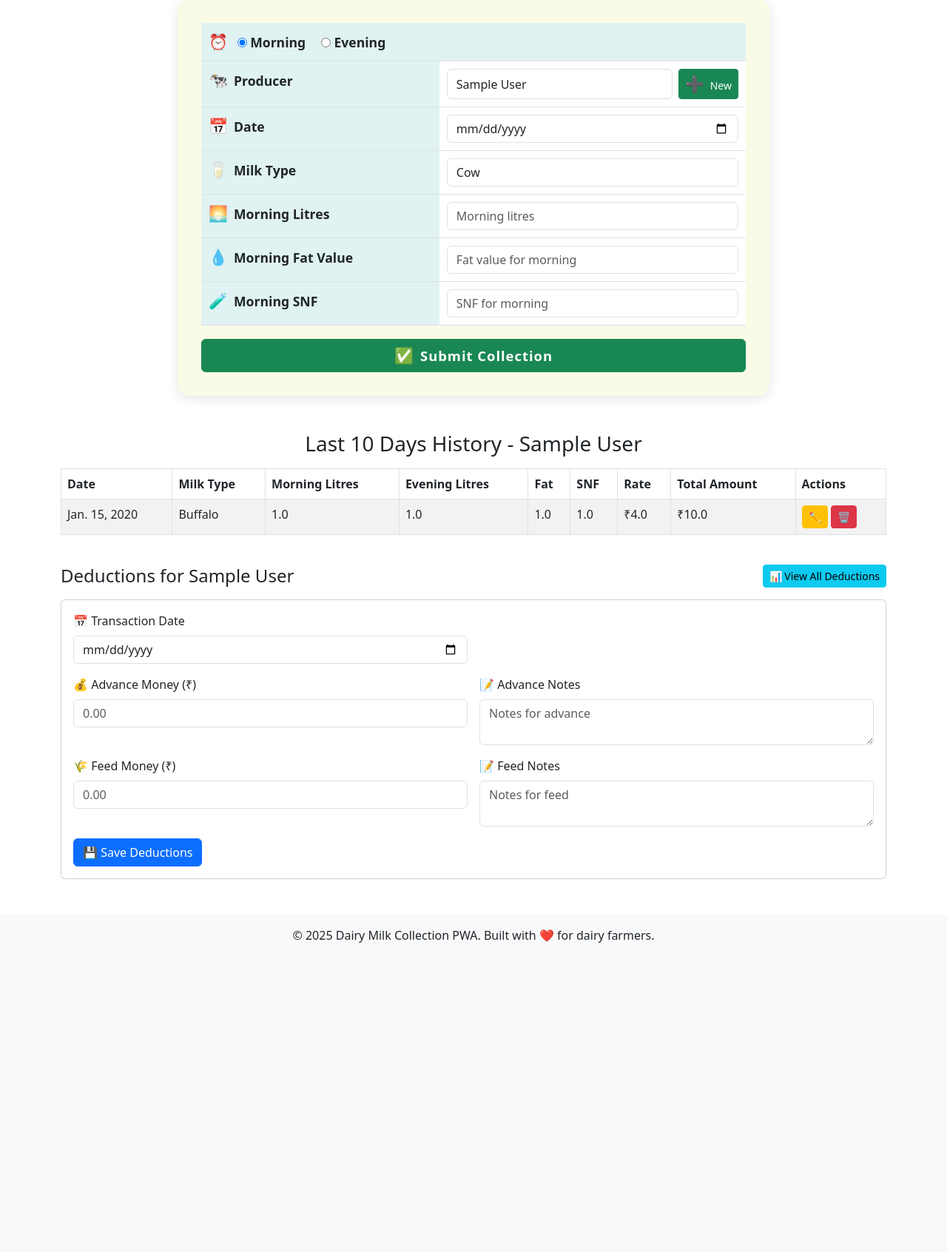
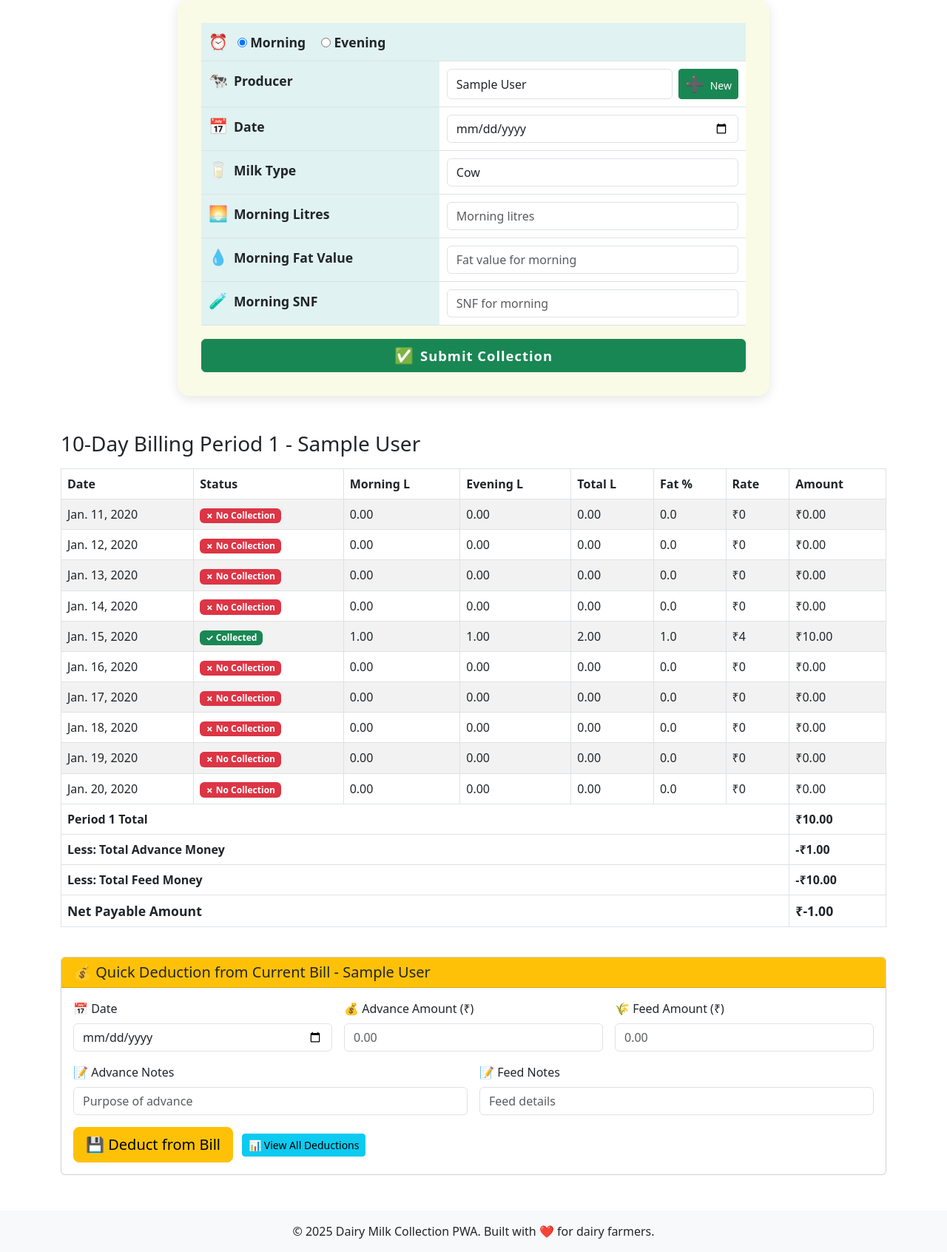
Before and after one commit to vaibhavpatill/Milk-collection-dairy-platform, a Django app: page /milk/collect/?producer=1 in a window 1280 px wide. Shown: the part 304-1996 px from the top of the page at 74% size. Before the commit the page ends 1578 px from the top, so only its background shows below. Run offline with Django 5.2, Linux system fonts and the light colour scheme; a user stored in the database is signed in; tables that the repository leaves empty hold one stand-in row (values such as "Sample post").

Commit message:
Add rolling 10-day billing periods with navigation and period-based deductions

```diff
--- a/core/templates/core/collect_milk.html
+++ b/core/templates/core/collect_milk.html
@@ -183,81 +183,123 @@ function updateRate() {
         <strong>Total Amount:</strong> ₹{{ total_amount }}
     </div>
 {% endif %}
-{% if selected_producer and collections %}
-<h3 class="mt-5 mb-3 text-center">Last 10 Days History - {{ selected_producer.full_name }}</h3>
+{% if selected_producer and ten_days_summary %}
+<div class="d-flex justify-content-between align-items-center mt-5 mb-3">
+  <h3 class="mb-0">10-Day Billing Period {{ current_period }} - {{ selected_producer.full_name }}</h3>
+  <div class="btn-group">
+    {% if has_previous %}
+      <a href="?producer={{ selected_producer.id }}&period={{ current_period }}" class="btn btn-outline-primary btn-sm">← Previous 10 Days</a>
+    {% endif %}
+    {% if has_next %}
+      <a href="?producer={{ selected_producer.id }}&period={{ current_period|add:'-2' }}" class="btn btn-outline-primary btn-sm">Next 10 Days →</a>
+    {% endif %}
+    {% if current_period > 1 %}
+      <a href="?producer={{ selected_producer.id }}&period=0" class="btn btn-primary btn-sm">Current Period</a>
+    {% endif %}
+  </div>
+</div>
 <div class="table-responsive">
   <table class="table table-bordered table-striped">
     <thead style="background:#e0f2f1;">
       <tr>
         <th>Date</th>
-        <th>Milk Type</th>
-        <th>Morning Litres</th>
-        <th>Evening Litres</th>
-        <th>Fat</th>
-        <th>SNF</th>
+        <th>Status</th>
+        <th>Morning L</th>
+        <th>Evening L</th>
+        <th>Total L</th>
+        <th>Fat %</th>
         <th>Rate</th>
-        <th>Total Amount</th>
-        <th>Actions</th>
+        <th>Amount</th>
       </tr>
     </thead>
     <tbody>
-      {% for c in collections %}
-      <tr>
-        <td>{{ c.date }}</td>
-        <td>{{ c.get_milk_type_display }}</td>
-        <td>{{ c.morning_litres }}</td>
-        <td>{{ c.evening_litres }}</td>
-        <td>{{ c.fat_value }}</td>
-        <td>{{ c.snf }}</td>
-        <td>₹{{ c.rate }}</td>
-        <td>₹{{ c.total_amount }}</td>
+      {% for day in ten_days_summary %}
+      <tr {% if not day.has_collection %}style="background-color: #ffebee;"{% endif %}>
+        <td>{{ day.date }}</td>
         <td>
-          <a href="/milk/edit/{{ c.id }}/?producer={{ selected_producer.id }}" class="btn btn-sm btn-warning">✏️</a>
-          <a href="/milk/delete/{{ c.id }}/?producer={{ selected_producer.id }}" class="btn btn-sm btn-danger" onclick="return confirm('Delete this record?')">🗑️</a>
+          {% if day.has_collection %}
+            <span class="badge bg-success">✓ Collected</span>
+          {% else %}
+            <span class="badge bg-danger">✗ No Collection</span>
+          {% endif %}
         </td>
+        <td>{{ day.morning_litres|floatformat:2 }}</td>
+        <td>{{ day.evening_litres|floatformat:2 }}</td>
+        <td>{{ day.total_litres|floatformat:2 }}</td>
+        <td>{{ day.fat_value|floatformat:1 }}</td>
+        <td>₹{{ day.rate|floatformat:0 }}</td>
+        <td>₹{{ day.amount|floatformat:2 }}</td>
       </tr>
-      {% empty %}
-      <tr><td colspan="9">No records found</td></tr>
       {% endfor %}
     </tbody>
+    <tfoot style="background:#e8f5e8; font-weight:bold;">
+      <tr>
+        <td colspan="7">Period {{ current_period }} Total</td>
+        <td>₹{{ billing_total|floatformat:2 }}</td>
+      </tr>
+      {% if current_period == 1 %}
+      <tr style="background:#fff3e0;">
+        <td colspan="7">Less: Total Advance Money</td>
+        <td>-₹{{ total_advance|floatformat:2 }}</td>
+      </tr>
+      <tr style="background:#fff3e0;">
+        <td colspan="7">Less: Total Feed Money</td>
+        <td>-₹{{ total_feed|floatformat:2 }}</td>
+      </tr>
+      <tr style="background:#c8e6c9; font-size:1.1rem;">
+        <td colspan="7"><strong>Net Payable Amount</strong></td>
+        <td><strong>₹{{ net_payable|floatformat:2 }}</strong></td>
+      </tr>
+      {% else %}
+      <tr style="background:#e3f2fd;">
+        <td colspan="8"><em>Note: Deductions are only shown for the current billing period</em></td>
+      </tr>
+      {% endif %}
+    </tfoot>
   </table>
 </div>
 
+<!-- Quick Deduction from Bill - Only show for current period -->
+{% if current_period == 1 %}
 <div class="mt-4">
-  <div class="d-flex justify-content-between align-items-center mb-3">
-    <h4 class="mb-0">Deductions for {{ selected_producer.full_name }}</h4>
-    <a href="/manage/deductions/?producer={{ selected_producer.id }}" class="btn btn-info btn-sm">📊 View All Deductions</a>
+  <div class="card">
+    <div class="card-header bg-warning text-dark">
+      <h5 class="mb-0">💰 Quick Deduction from Current Bill - {{ selected_producer.full_name }}</h5>
     </div>
-  <form method="post" action="/milk/deductions/{{ selected_producer.id }}/" class="card p-3">
+    <div class="card-body">
+      <form method="post" action="/milk/deductions/{{ selected_producer.id }}/">
         {% csrf_token %}
         <div class="row g-3">
-      <div class="col-md-6">
-        <label class="form-label">📅 Transaction Date</label>
-        <input type="date" name="transaction_date" class="form-control" required>
+          <div class="col-md-4">
+            <label class="form-label">📅 Date</label>
+            <input type="date" name="transaction_date" class="form-control" value="{{ today|date:'Y-m-d' }}" required>
           </div>
-      <div class="col-md-6"></div>
-      <div class="col-md-6">
-        <label class="form-label">💰 Advance Money (₹)</label>
+          <div class="col-md-4">
+            <label class="form-label">💰 Advance Amount (₹)</label>
             <input type="number" step="0.01" name="advance_money" class="form-control" placeholder="0.00">
+          </div>
+          <div class="col-md-4">
+            <label class="form-label">🌾 Feed Amount (₹)</label>
+            <input type="number" step="0.01" name="feed_money" class="form-control" placeholder="0.00">
           </div>
           <div class="col-md-6">
             <label class="form-label">📝 Advance Notes</label>
-        <textarea name="advance_notes" class="form-control" rows="2" placeholder="Notes for advance"></textarea>
-      </div>
-      <div class="col-md-6">
-        <label class="form-label">🌾 Feed Money (₹)</label>
-        <input type="number" step="0.01" name="feed_money" class="form-control" placeholder="0.00">
+            <input type="text" name="advance_notes" class="form-control" placeholder="Purpose of advance">
           </div>
           <div class="col-md-6">
             <label class="form-label">📝 Feed Notes</label>
-        <textarea name="feed_notes" class="form-control" rows="2" placeholder="Notes for feed"></textarea>
+            <input type="text" name="feed_notes" class="form-control" placeholder="Feed details">
           </div>
           <div class="col-12">
-        <button type="submit" class="btn btn-primary">💾 Save Deductions</button>
+            <button type="submit" class="btn btn-warning btn-lg">💾 Deduct from Bill</button>
+            <a href="/manage/deductions/?producer={{ selected_producer.id }}" class="btn btn-info btn-sm ms-2">📊 View All Deductions</a>
           </div>
         </div>
       </form>
     </div>
+  </div>
+</div>
+{% endif %}
 {% endif %}
 
 <!-- Modal for New Producer Registration -->
--- a/core/views.py
+++ b/core/views.py
@@ -329,8 +329,122 @@ def collect_milk(request):
         try:
             selected_producer = MilkProducer.objects.get(id=selected_producer_id)
             collections = MilkCollection.objects.filter(producer=selected_producer).order_by('-date')[:10]
+
+            # Generate rolling 10-day billing summary
+            from datetime import date, timedelta
+
+            # Get the period parameter (default to current period)
+            period_offset = int(request.GET.get('period', 0))
+
+            # Find the latest collection date for this producer
+            latest_collection = MilkCollection.objects.filter(
+                producer=selected_producer
+            ).order_by('-date').first()
+
+            if latest_collection:
+                # Calculate which 10-day period we're in
+                latest_date = latest_collection.date
+                days_since_latest = (date.today() - latest_date).days
+
+                # Determine the current period start date
+                current_period_start = latest_date - timedelta(days=(latest_date.day - 1) % 10)
+
+                # Adjust for the requested period offset
+                period_start = current_period_start - timedelta(days=period_offset * 10)
+                period_end = period_start + timedelta(days=9)
+
+                ten_days_summary = []
+                billing_total = 0
+
+                for i in range(10):
+                    check_date = period_start + timedelta(days=i)
+                    collection = MilkCollection.objects.filter(
+                        producer=selected_producer,
+                        date=check_date
+                    ).first()
+
+                    if collection:
+                        day_amount = collection.total_amount
+                        ten_days_summary.append({
+                            'date': check_date,
+                            'has_collection': True,
+                            'morning_litres': collection.morning_litres,
+                            'evening_litres': collection.evening_litres,
+                            'total_litres': collection.morning_litres + collection.evening_litres,
+                            'fat_value': collection.fat_value,
+                            'rate': collection.rate,
+                            'amount': day_amount
+                        })
+                    else:
+                        ten_days_summary.append({
+                            'date': check_date,
+                            'has_collection': False,
+                            'morning_litres': 0,
+                            'evening_litres': 0,
+                            'total_litres': 0,
+                            'fat_value': 0,
+                            'rate': 0,
+                            'amount': 0
+                        })
+
+                    billing_total += ten_days_summary[-1]['amount']
+
+                # Check if there are previous/next periods
+                has_previous = MilkCollection.objects.filter(
+                    producer=selected_producer,
+                    date__lt=period_start
+                ).exists()
+
+                has_next = period_offset > 0
+
+                current_period = period_offset + 1
+            else:
+                # No collections yet, show current 10 days
+                today = date.today()
+                ten_days_summary = []
+                billing_total = 0
+
+                for i in range(10):
+                    check_date = today - timedelta(days=9-i)
+                    ten_days_summary.append({
+                        'date': check_date,
+                        'has_collection': False,
+                        'morning_litres': 0,
+                        'evening_litres': 0,
+                        'total_litres': 0,
+                        'fat_value': 0,
+                        'rate': 0,
+                        'amount': 0
+                    })
+
+                has_previous = False
+                has_next = False
+                current_period = 1
+
+            # Get total deductions
+            deductions = ProducerDeduction.objects.filter(producer=selected_producer)
+            total_advance = sum(d.advance_money for d in deductions)
+            total_feed = sum(d.feed_money for d in deductions)
+            net_payable = billing_total - total_advance - total_feed
+
         except MilkProducer.DoesNotExist:
-            pass
+            ten_days_summary = []
+            billing_total = 0
+            total_advance = 0
+            total_feed = 0
+            net_payable = 0
+            has_previous = False
+            has_next = False
+            current_period = 1
+    else:
+        ten_days_summary = []
+        billing_total = 0
+        total_advance = 0
+        total_feed = 0
+        net_payable = 0
+        has_previous = False
+        has_next = False
+        current_period = 1
 
     return render(request, 'core/collect_milk.html', {
         'form': form,
@@ -338,6 +452,14 @@ def collect_milk(request):
         'total_amount': total_amount,
         'selected_producer': selected_producer,
         'collections': collections,
+        'ten_days_summary': ten_days_summary if 'ten_days_summary' in locals() else [],
+        'billing_total': billing_total if 'billing_total' in locals() else 0,
+        'total_advance': total_advance if 'total_advance' in locals() else 0,
+        'total_feed': total_feed if 'total_feed' in locals() else 0,
+        'net_payable': net_payable if 'net_payable' in locals() else 0,
+        'has_previous': has_previous if 'has_previous' in locals() else False,
+        'has_next': has_next if 'has_next' in locals() else False,
+        'current_period': current_period if 'current_period' in locals() else 1,
     })
 # Milk Producer Registration Form
 class MilkProducerForm(forms.ModelForm):
```
Lines whose indentation alone changed are shown as unchanged.
